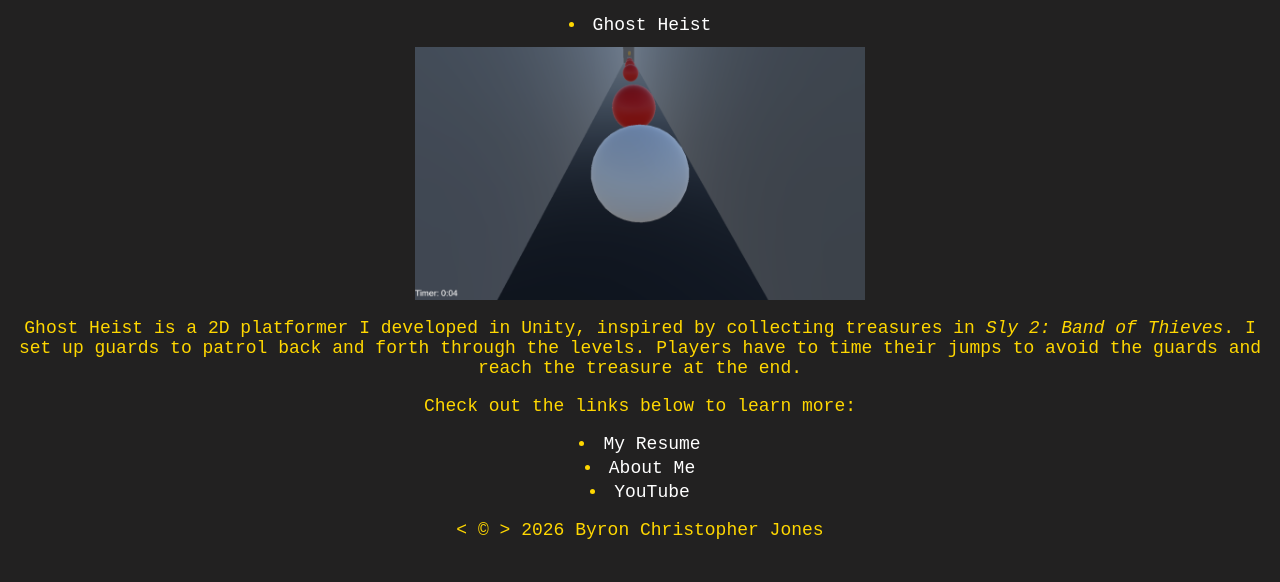
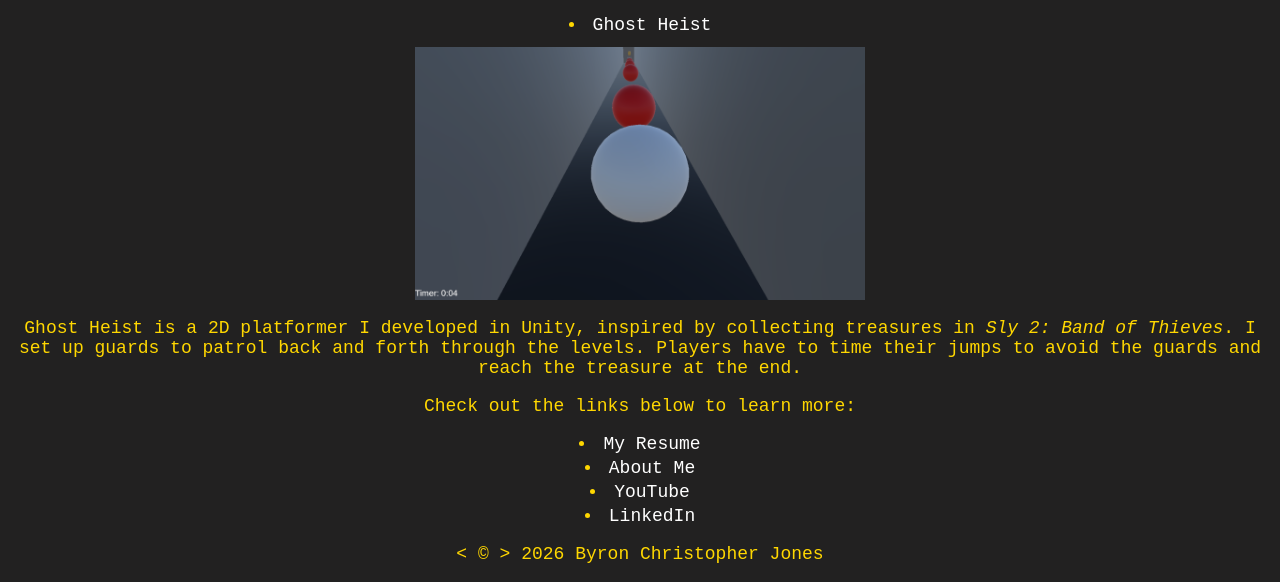
Before and after one commit to BBrumsey/portfolio-website, a plain HTML site: page index.html in a window 1280 px wide. Shown: the part 434-1016 px from the top of the page. Before the commit the page ends 992 px from the top, so only its background shows below. Drawn offline with Linux system fonts and the light colour scheme.

Commit message:
Update
Added my LinkedIn profile page

```diff
--- a/index.html
+++ b/index.html
@@ -42,6 +42,7 @@
                 <li><a href="resume.html">My Resume</a></li>
                 <li><a href="about.html">About Me</a></li>
                 <li><a href="youtube.html">YouTube</a></li>
+                <li><a href="https://www.linkedin.com/in/byron-jones-443314183/">LinkedIn</a></li>
             </ul>
         </nav>
         </main>
```
